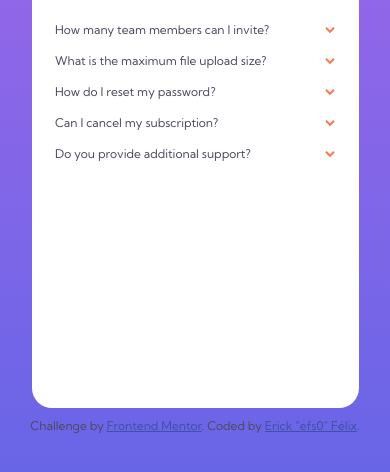
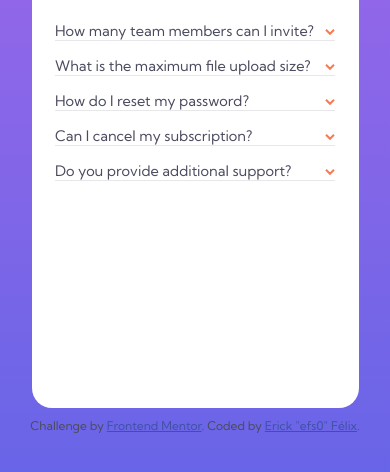
Before and after one commit to efs0-cod3/FAQ, a plain HTML site: page index.html in a window 390 px wide. Shown: the part 344-816 px from the top of the page. Drawn offline with Linux system fonts and the light colour scheme.

Commit message:
Update style.css

```diff
--- a/style.css
+++ b/style.css
@@ -32,8 +32,6 @@ main {
     background-position: center 0px;
     margin-top: 120px;
     overflow: hidden;
-  margin-left: 20px;
-  margin-right: 20px;
 }
 
 
@@ -63,7 +61,7 @@ h1{
 .texts {
   width: 280px;
   margin: auto;
-  font-size: 12px;
+  font-size: 14.5px;
 }
 }
 @media screen and (min-width: 800px) {
@@ -123,6 +121,7 @@ h1 {
 .collapsible {
   display: block;
   margin-bottom: 1rem;
+  border-bottom: 1px solid hsl(240, 5%, 91%);
 }
 
 .collapsible input {
@@ -173,9 +172,6 @@ h1 {
   color: hsl(240, 6%, 50%);
   font-size: 12px;
 }
-hr {
-  color: hsl(240, 5%, 91%);
-}
 /*label*/
 
 .attribution {
```
